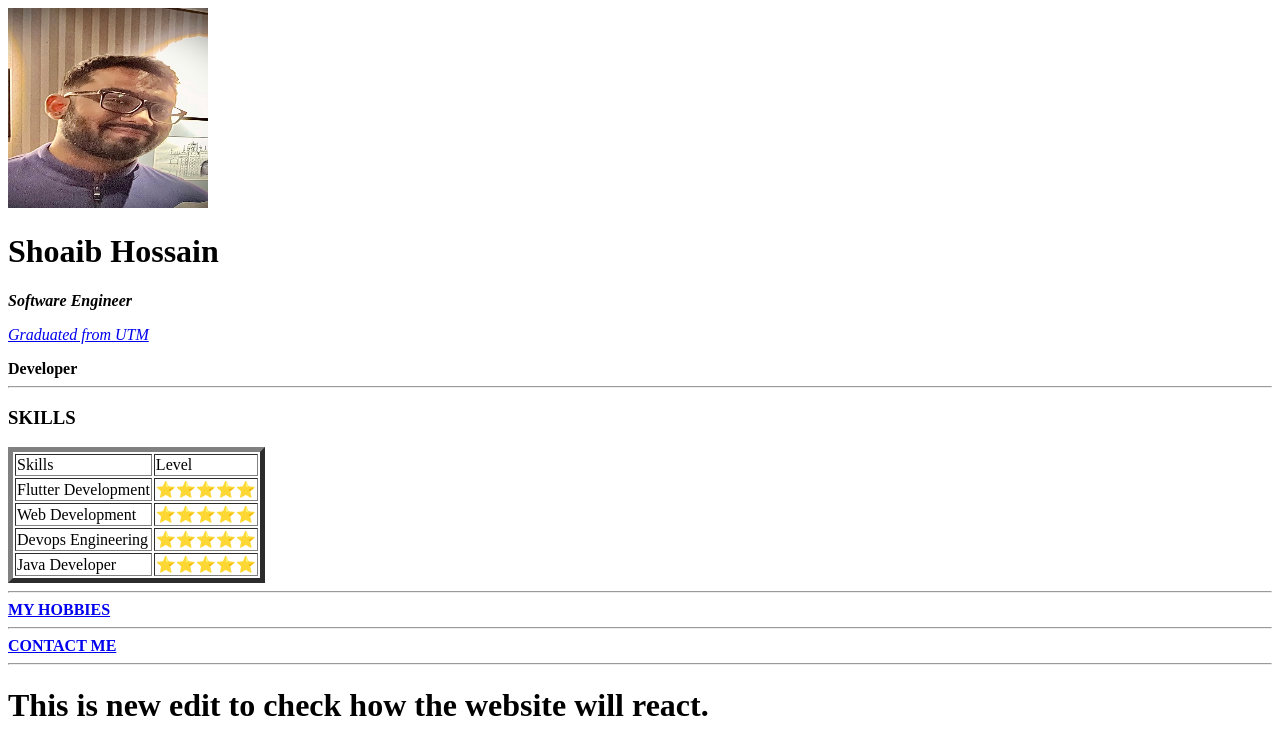
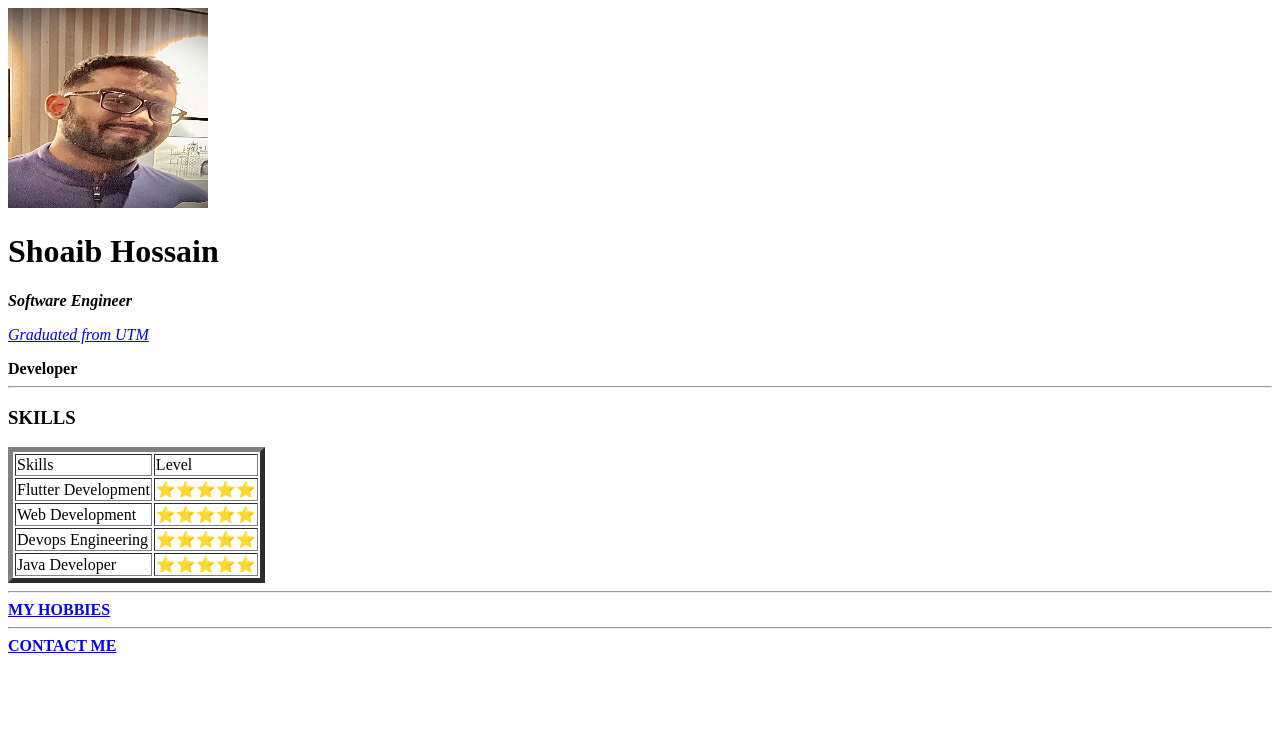
Before and after one commit to hossain101/first_project, a plain HTML site: page index.html in a window 1280 px wide. Drawn offline with Linux system fonts and the light colour scheme.

Commit message:
Delete test message

```diff
--- a/index.html
+++ b/index.html
@@ -59,8 +59,4 @@
     <strong>
       <a href="contact.html">CONTACT ME</a>
 
-<hr>
-
-  <h1>This is new edit to check how the website will react.<h1/>
-  </body>
 </html>
```
